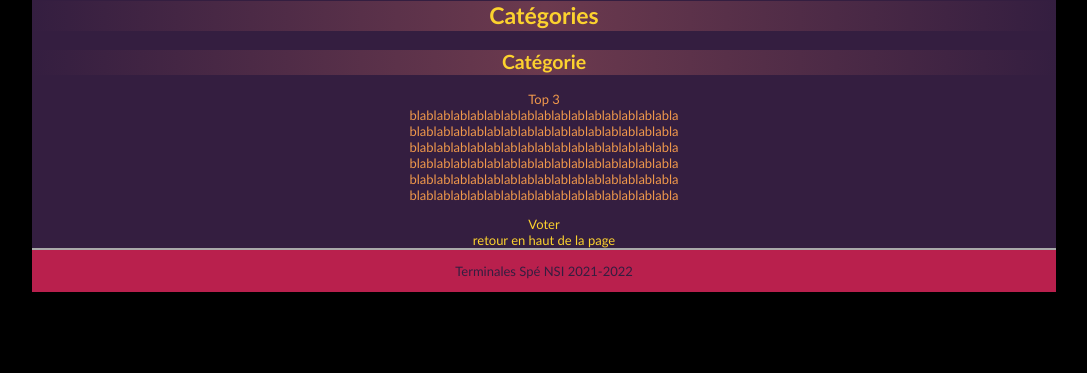
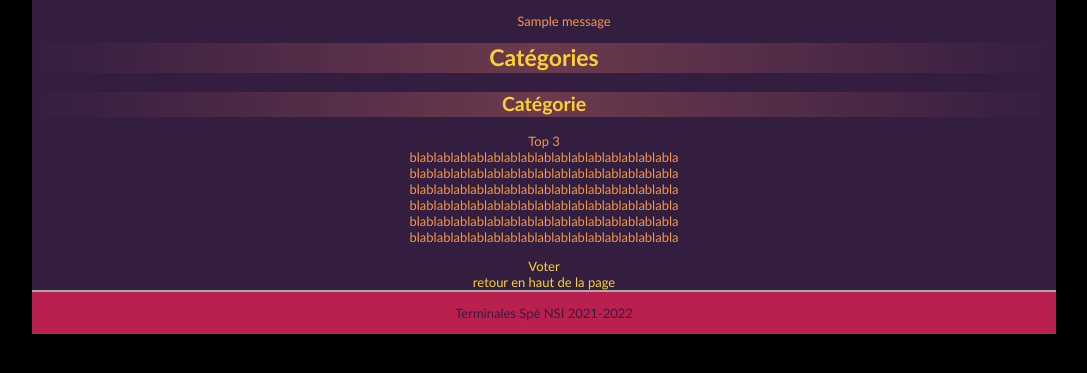
Before and after one commit to gbaalat/vote, a Python web app: template src/vote/nav/templates/index.html in a window 1280 px wide. Shown: the part 136-509 px from the top of the page, without its empty margins (32-1119 px from the left). Run offline with Jinja, Linux system fonts and the light colour scheme; the template is opened without the code that fills it: most values are stand-ins (such as "Sample title", 1, 10 or a date in 2020); one stand-in notice (Sample message) is shown.

Commit message:
Ajout du message pour l'utilisateur avec commande flash v1.

```diff
--- a/src/vote/general/static/style.css
+++ b/src/vote/general/static/style.css
@@ -30,7 +30,7 @@ footer{
 	background-color: #b9204d;
 	border-top: 2px solid #AAA;
 	grid-template-rows: 100px;
-	grid-template-columns: 50%50%;
+	grid-template-columns: 50% 50%;
 
 }
 h1{
@@ -137,3 +137,7 @@ a:hover {
 html{
 	background-color:#000000;
 }
+
+ul{
+	list-style: none;
+}
--- a/src/vote/general/templates/cadre.html
+++ b/src/vote/general/templates/cadre.html
@@ -17,7 +17,15 @@
 		<a href="{{ url_for('auth_bp.connexion') }}" style:"color:#f0984b">Se connecter</a></br>
 		<a href="{{ url_for('auth_bp.inscription') }}" style:"color:#f0984b">S'inscrire</a>
 	</h3>
-
+	{% with messages = get_flashed_messages() %}
+		{% if messages %}
+			<ul class=flashes>
+			{% for message in messages %}
+				<li>{{ message }}</li>
+			{% endfor %}
+			</ul>
+		{% endif %}
+	{% endwith %}
     <section>
         {% block section %} {% endblock %}
     </section>
```
